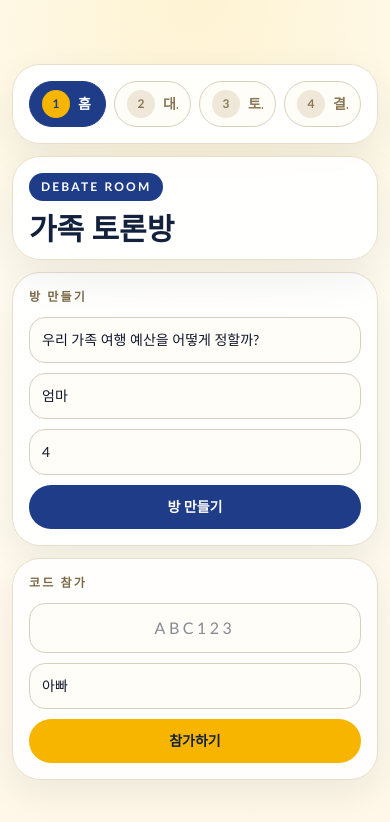
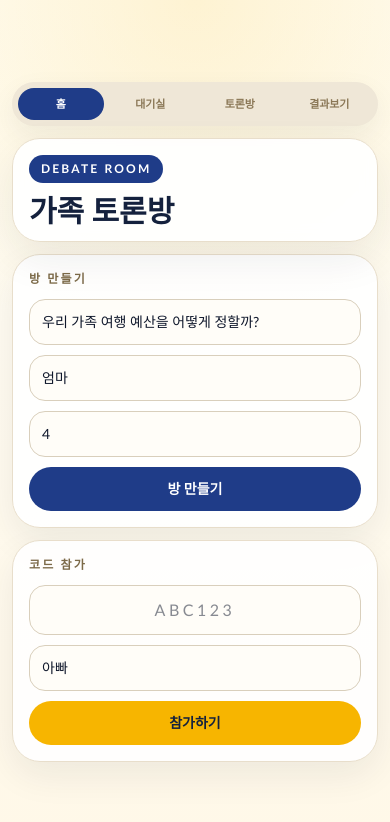
Before and after one commit to guswn2521/debate-room, a Next.js app: page / in a window 390 px wide. Shown: the top 822 px of the page. Built offline with nearby package versions, Linux system fonts and the light colour scheme.

Commit message:
Simplify mobile progress rail (#7)

```diff
--- a/src/components/screen-progress.tsx
+++ b/src/components/screen-progress.tsx
@@ -13,43 +13,24 @@ export function ScreenProgress({ current }: ScreenProgressProps) {
   const currentIndex = steps.findIndex((step) => step.id === current);
 
   return (
-    <section className="rounded-[28px] border border-[#e8decb] bg-white/92 px-4 py-4 shadow-[0_16px_42px_rgba(20,33,61,0.08)] backdrop-blur sm:px-5">
-      <div className="flex items-center gap-2 overflow-x-auto">
+    <section className="rounded-[24px] bg-[#efe7d7] p-1.5 shadow-[0_10px_28px_rgba(20,33,61,0.06)]">
+      <div className="grid grid-cols-4 gap-1">
         {steps.map((step, index) => {
           const isActive = index === currentIndex;
           const isComplete = index < currentIndex;
 
           return (
-            <div key={step.id} className="flex min-w-0 flex-1 items-center gap-2">
-              <div
-                className={`flex min-w-0 flex-1 items-center gap-2 rounded-full border px-3 py-2 ${
-                  isActive
-                    ? "border-[#1f3c88] bg-[#1f3c88] text-white"
-                    : isComplete
-                      ? "border-[#f7b500] bg-[#fff3cf] text-[#7c5b00]"
-                      : "border-[#d9cfbc] bg-[#fffdf8] text-[#8a7756]"
-                }`}
-              >
-                <span
-                  className={`flex h-7 w-7 shrink-0 items-center justify-center rounded-full text-xs font-bold ${
-                    isActive
-                      ? "bg-[#f7b500] text-[#1f3c88]"
-                      : isComplete
-                        ? "bg-[#f7b500] text-[#1f3c88]"
-                        : "bg-[#efe7d7] text-[#8a7756]"
-                  }`}
-                >
-                  {index + 1}
-                </span>
-                <span className="truncate text-sm font-semibold sm:text-base">{step.label}</span>
-              </div>
-              {index < steps.length - 1 ? (
-                <div
-                  className={`hidden h-[2px] flex-1 sm:block ${
-                    index < currentIndex ? "bg-[#f7b500]" : "bg-[#e5dccb]"
-                  }`}
-                />
-              ) : null}
+            <div
+              key={step.id}
+              className={`min-w-0 rounded-full px-2 py-2 text-center text-[11px] font-semibold tracking-[-0.01em] sm:px-3 sm:py-2.5 sm:text-sm ${
+                isActive
+                  ? "bg-[#1f3c88] text-white"
+                  : isComplete
+                    ? "bg-[#fff3cf] text-[#7c5b00]"
+                    : "bg-transparent text-[#8a7756]"
+              }`}
+            >
+              <div className="whitespace-nowrap">{step.label}</div>
             </div>
           );
         })}
```
